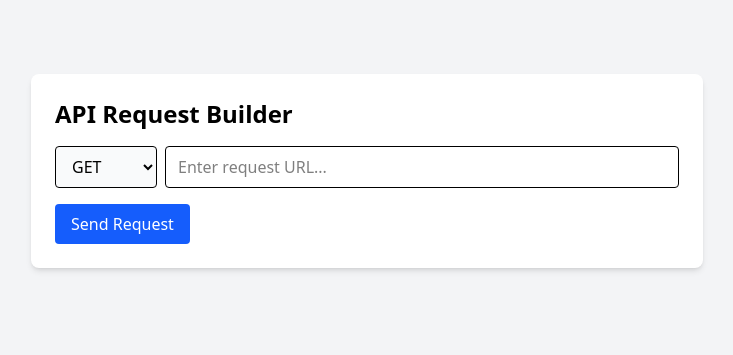
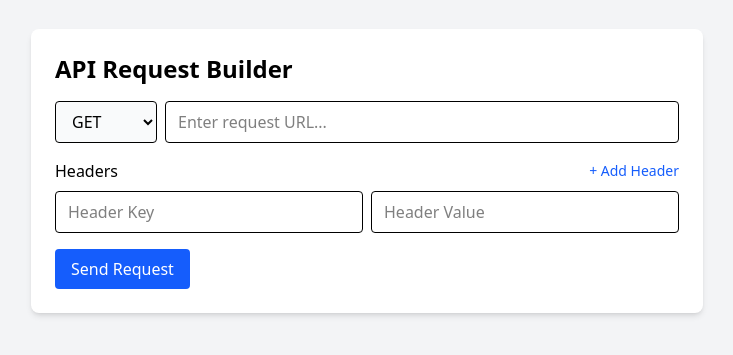
Before and after one commit to innovatewithkishlay/api-tester, a React (Vite) app: page / in a window 1280 px wide. Shown: the part 229-584 px from the top of the page, without its empty margins (273-1006 px from the left). Built offline with nearby package versions, Linux system fonts and the light colour scheme.

Commit message:
feat: add custom headers editor with dynamic add/remove support

```diff
--- a/src/components/ApiForm.tsx
+++ b/src/components/ApiForm.tsx
@@ -1,14 +1,36 @@
 import React, { useState } from "react";
 import axios from "axios";
 import ResponseViewer from "./ResponseViewer";
+
+interface Header {
+  key: string;
+  value: string;
+}
 
 const ApiForm: React.FC = () => {
   const [method, setMethod] = useState<string>("GET");
   const [url, setUrl] = useState<string>("");
   const [body, setBody] = useState<string>("{}");
+  const [headers, setHeaders] = useState<Header[]>([{ key: "", value: "" }]);
   const [status, setStatus] = useState<number | null>(null);
   const [responseData, setResponseData] = useState<unknown>(null);
   const [loading, setLoading] = useState<boolean>(false);
+
+  const handleHeaderChange = (index: number, field: "key" | "value", value: string) => {
+    const updated = [...headers];
+    updated[index][field] = value;
+    setHeaders(updated);
+  };
+
+  const addHeaderRow = () => {
+    setHeaders([...headers, { key: "", value: "" }]);
+  };
+
+  const removeHeaderRow = (index: number) => {
+    if (headers.length > 1) {
+      setHeaders(headers.filter((_, i) => i !== index));
+    }
+  };
 
   const handleSubmit = async (e: React.FormEvent) => {
     e.preventDefault();
@@ -28,6 +50,14 @@ const ApiForm: React.FC = () => {
       }
     }
 
+    // Build axios-compatible headers object
+    const headerObj: Record<string, string> = {};
+    headers.forEach(h => {
+      if (h.key.trim()) {
+        headerObj[h.key] = h.value;
+      }
+    });
+
     try {
       setLoading(true);
       setStatus(null);
@@ -37,7 +67,10 @@ const ApiForm: React.FC = () => {
         method,
         url,
         data: ["POST", "PUT", "PATCH"].includes(method) ? parsedBody : undefined,
-        headers: { "Content-Type": "application/json" },
+        headers: {
+          "Content-Type": "application/json",
+          ...headerObj,
+        },
       });
 
       setStatus(res.status);
@@ -68,6 +101,7 @@ const ApiForm: React.FC = () => {
       >
         <h2 className="text-2xl font-semibold">API Request Builder</h2>
 
+        {/* Method + URL */}
         <div className="flex gap-2">
           <select
             value={method}
@@ -89,6 +123,44 @@ const ApiForm: React.FC = () => {
           />
         </div>
 
+        {/* Headers section */}
+        <div>
+          <div className="flex justify-between items-center mb-2">
+            <label className="font-medium">Headers</label>
+            <button type="button" onClick={addHeaderRow} className="text-blue-600 hover:underline text-sm">
+              + Add Header
+            </button>
+          </div>
+          {headers.map((h, index) => (
+            <div key={index} className="flex gap-2 mb-2">
+              <input
+                type="text"
+                placeholder="Header Key"
+                value={h.key}
+                onChange={(e) => handleHeaderChange(index, "key", e.target.value)}
+                className="border rounded px-3 py-2 flex-1"
+              />
+              <input
+                type="text"
+                placeholder="Header Value"
+                value={h.value}
+                onChange={(e) => handleHeaderChange(index, "value", e.target.value)}
+                className="border rounded px-3 py-2 flex-1"
+              />
+              {headers.length > 1 && (
+                <button
+                  type="button"
+                  onClick={() => removeHeaderRow(index)}
+                  className="text-red-500 font-bold px-2"
+                >
+                  ✕
+                </button>
+              )}
+            </div>
+          ))}
+        </div>
+
+        {/* JSON Body section */}
         {["POST", "PUT", "PATCH"].includes(method) && (
           <textarea
             placeholder="Enter JSON request body..."
@@ -98,6 +170,7 @@ const ApiForm: React.FC = () => {
           />
         )}
 
+        {/* Send Button */}
         <button
           type="submit"
           className="bg-blue-600 hover:bg-blue-700 text-white px-4 py-2 rounded transition-colors"
```
